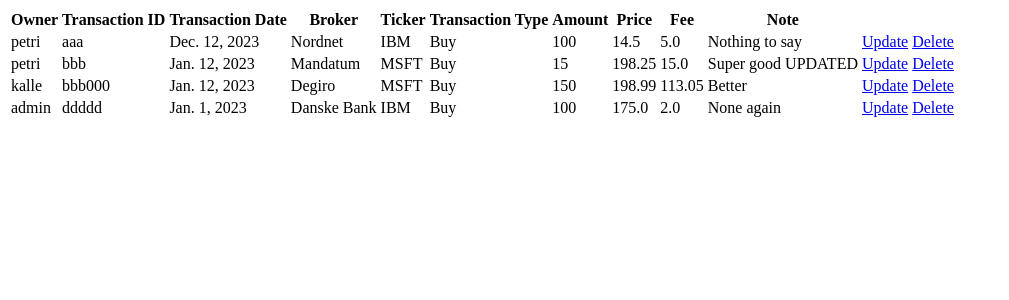
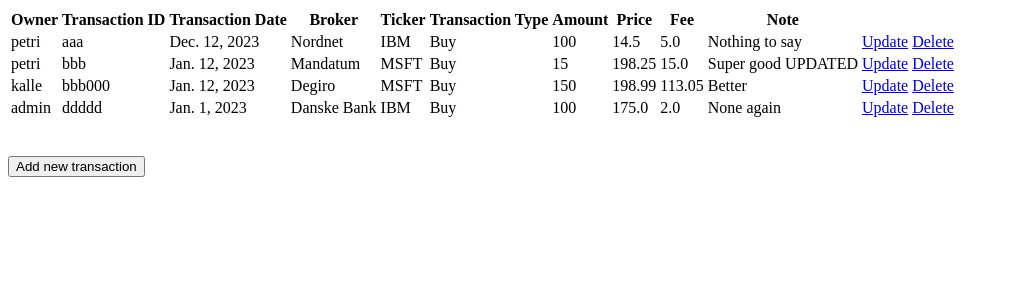
Before and after one commit to pasunmaa/CBSProject1, a Django app: page / in a window 1280 px wide. Shown: the top 300 px of the page, without its empty margins (0-1009 px from the left). Run offline with Django 5.2, Linux system fonts and the light colour scheme; data comes from the database, SQL or seed files in the repository.

Commit message:
navigation between views added

```diff
--- a/petriCbsProject1/webApp/templates/create_view.html
+++ b/petriCbsProject1/webApp/templates/create_view.html
@@ -8,3 +8,6 @@
 
     <input type="submit" value="Submit">
 </form>
+<button type="button"
+    onclick="window.location.href='{% url 'home' %}'">Go to list
+</button>
--- a/petriCbsProject1/webApp/templates/list_view.html
+++ b/petriCbsProject1/webApp/templates/list_view.html
@@ -34,6 +34,10 @@
         </tr>
         {% endfor %}
       </tbody>
+    </table>
+    <br></br>
 
-    </table>
+    <button type="button"
+        onclick="window.location.href='{% url 'create_new_transaction' %}'">Add new transaction
+    </button>
 </div>
--- a/petriCbsProject1/webApp/urls.py
+++ b/petriCbsProject1/webApp/urls.py
@@ -21,7 +21,7 @@ from webApp.views import create_view, list_view, detail_view, update_view, delet
 urlpatterns = [
     path("admin/", admin.site.urls),
     path('', list_view, name='home'),
-    path('create/', create_view),
+    path('create/', create_view, name='create_new_transaction'),
     path('<id>', detail_view ),
     path('<id>/update', update_view, name='update_view'),
     path('<id>/delete', delete_view, name='delete_view')
```
